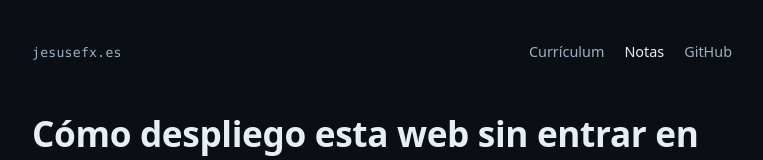
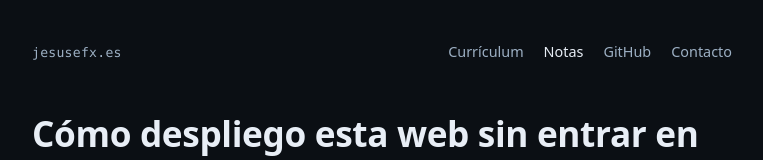
Before and after one commit to myheroxd/jesusefx-web, a plain HTML site: page notas/desplegar-web-sin-panel.html in a window 1280 px wide. Shown: the top 160 px of the page, without its empty margins (258-1021 px from the left). Drawn offline with Linux system fonts and the light colour scheme.

Commit message:
Contacto en las páginas de notas

```diff
--- a/notas/desplegar-web-sin-panel.html
+++ b/notas/desplegar-web-sin-panel.html
@@ -77,6 +77,7 @@
         <a href="/cv">Currículum</a>
         <a href="/notas/" aria-current="page">Notas</a>
         <a href="https://github.com/myheroxd" target="_blank" rel="noopener">GitHub</a>
+        <a href="/#contacto">Contacto</a>
       </nav>
     </header>
     <main>
```
Also changed, not shown: notas/index.html (+1 -0 lines), notas/servidor-minecraft-codespace.html (+1 -0 lines), notas/tunel-cloudflare-ssh.html (+1 -0 lines).
